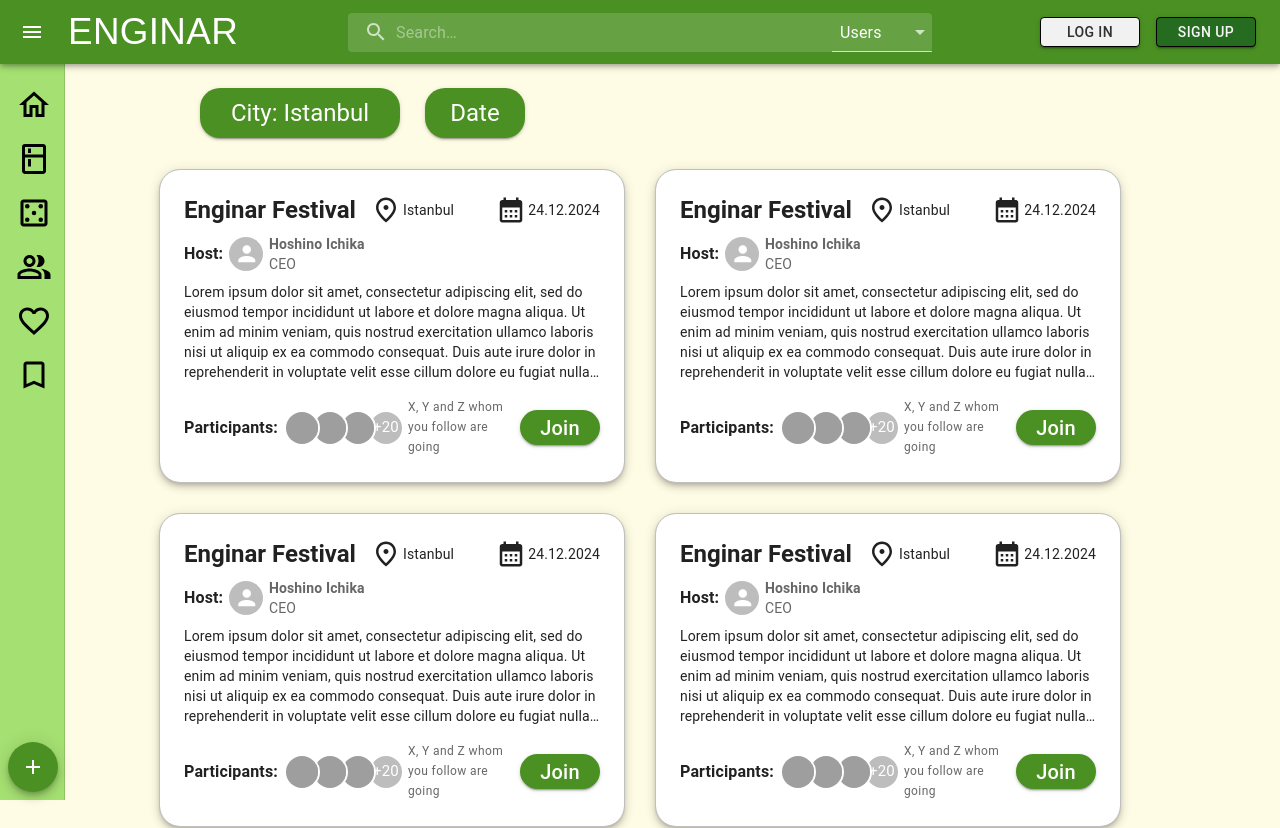
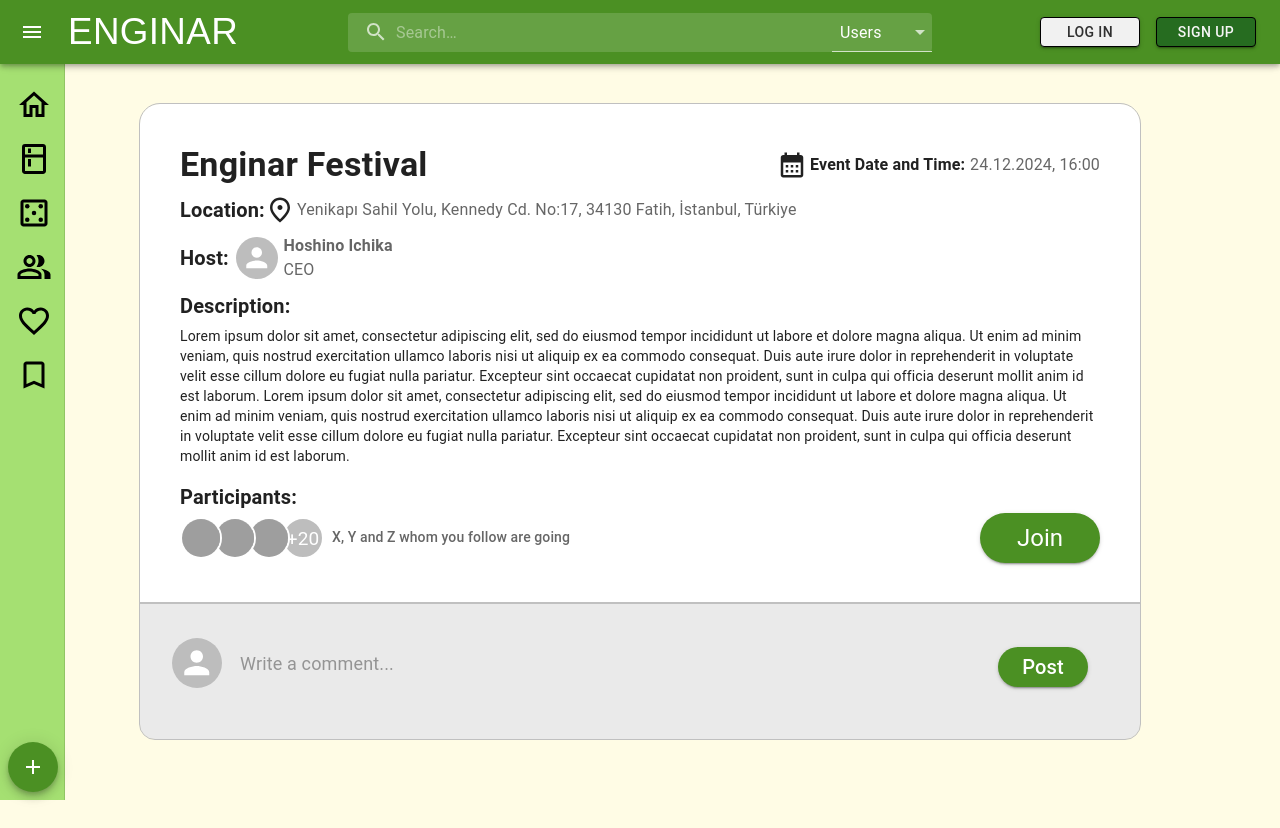
Before and after one commit to Soft-Engin/enginar_frontend, a React (Vite) app: page / in a window 1280 px wide. Shown: the top 828 px of the page. After the commit the page ends 800 px from the top, so only its background shows below. Built offline with nearby package versions, Linux system fonts and the light colour scheme; grey boxes are pictures that could not be loaded; a web font is replaced by a local one.

Commit message:
Initial EventDetailed and EventPage components added

```diff
--- a/src/App.jsx
+++ b/src/App.jsx
@@ -1,13 +1,13 @@
 import "./App.css";
 
 import Navbar from "./components/Navbar";
-import EventHub from "./components/EventHub";
+import EventPage from "./components/EventPage";
 
 function App() {
   return (
     <div>
     <Navbar></Navbar>
-    <EventHub />
+    <EventPage />
     </div>
   );
 }
--- a/src/components/EventDetailed.jsx
+++ b/src/components/EventDetailed.jsx
@@ -0,0 +1,120 @@
+import * as React from "react";
+import {
+  Typography,
+  Box,
+  Avatar,
+  AvatarGroup,
+  Button,
+  TextField
+} from "@mui/material";
+import PlaceOutlinedIcon from '@mui/icons-material/PlaceOutlined';
+import CalendarMonthIcon from "@mui/icons-material/CalendarMonth";
+
+export default function EventDetailed() {
+  return(
+    <Box>
+      <Box sx={{ maxWidth: 1000, outline: "1.5px solid #C0C0C0", backgroundColor: "#FFFFFF", p: 5, borderRadius: "20px 20px 0 0" }} >
+        <Box sx={{ display: "flex", justifyContent: "space-between", alignItems: "center", mb: 1 }}>
+          <Box sx={{ display: "flex", alignItems: "center" }}>
+            <Typography variant="h4" fontWeight="bold" style={{ marginRight: '15px', maxWidth: '400px' }} noWrap>
+              Enginar Festival
+            </Typography>
+          </Box>
+          <Box sx={{ display: 'flex', alignItems: 'center' }}>
+            <CalendarMonthIcon style={{ fontSize: '30px', marginRight: '3px' }} />
+            <Typography variant="body1" component="div" fontWeight="bold" style={{ marginRight: '5px' }} noWrap>
+              Event Date and Time:
+            </Typography>
+            <Typography variant="body1" component="div" color="text.secondary" noWrap>
+              24.12.2024, 16:00
+            </Typography>
+          </Box>
+        </Box>
+
+        <Box sx={{ display: 'flex', alignItems: 'center', mb: 1 }}>
+          <Typography variant="h6" component="div" fontWeight="bold" noWrap>
+            Location:
+          </Typography>
+          <PlaceOutlinedIcon style={{ fontSize: '30px', marginRight: '2px' }} />
+          <Typography variant="body1" component="div" color="text.secondary" noWrap>
+            Yenikapı Sahil Yolu, Kennedy Cd. No:17, 34130 Fatih, İstanbul, Türkiye
+          </Typography>
+        </Box>
+
+        <Box sx={{ display: 'flex', alignItems: 'center', mb: 1 }}>
+          <Typography variant="h6" component="div" fontWeight="bold" style={{ marginRight: '7px' }} noWrap>
+            Host:
+          </Typography>
+          <Avatar sx={{ width: 42, height: 42, marginRight: 0.7 }}/>
+          <Typography variant="body1" component="div" color="text.secondary" noWrap>
+            <b>Hoshino Ichika</b><br/>CEO
+          </Typography>
+        </Box>
+
+        <Typography variant="h6" component="div" fontWeight="bold" style={{ marginBottom: '4px' }}>
+          Description:
+        </Typography>
+        <Typography variant="body2" component="div">
+          Lorem ipsum dolor sit amet, consectetur adipiscing elit, sed do eiusmod tempor incididunt ut labore et dolore magna aliqua. Ut enim ad minim veniam, quis nostrud exercitation ullamco laboris nisi ut aliquip ex ea commodo consequat. Duis aute irure dolor in reprehenderit in voluptate velit esse cillum dolore eu fugiat nulla pariatur. Excepteur sint occaecat cupidatat non proident, sunt in culpa qui officia deserunt mollit anim id est laborum. Lorem ipsum dolor sit amet, consectetur adipiscing elit, sed do eiusmod tempor incididunt ut labore et dolore magna aliqua. Ut enim ad minim veniam, quis nostrud exercitation ullamco laboris nisi ut aliquip ex ea commodo consequat. Duis aute irure dolor in reprehenderit in voluptate velit esse cillum dolore eu fugiat nulla pariatur. Excepteur sint occaecat cupidatat non proident, sunt in culpa qui officia deserunt mollit anim id est laborum.
+        </Typography>
+
+        <Typography variant="h6" component="div" fontWeight="bold" style={{ marginTop: '15px' }}>
+          Participants:
+        </Typography>
+
+        <Box sx={{ display: "flex", justifyContent: "space-between", alignItems: "center" }}>
+          <Box sx={{ display: 'flex', alignItems: 'center' }}>
+            <AvatarGroup total={23} sx={{'& .MuiAvatar-root': { width: 38, height: 38, fontSize: 19 }, marginRight: 1}}>
+              <Avatar alt="Remy Sharp" src="/static/images/avatar/1.jpg" />
+              <Avatar alt="Travis Howard" src="/static/images/avatar/2.jpg" />
+              <Avatar alt="Agnes Walker" src="/static/images/avatar/4.jpg" />
+            </AvatarGroup>
+            <Typography variant="subtitle2" component="div" color="text.secondary">
+              X, Y and Z whom you follow are going
+            </Typography>
+          </Box>
+          <Box sx={{ display: 'flex', alignItems: 'center' }}>
+            <Button variant="contained" style={{ backgroundColor: "#4B9023", borderRadius: 30, width: "120px", height: "50px", textTransform: "none" }}>
+              <Typography variant="h5">
+                Join
+              </Typography>
+            </Button>
+          </Box>
+        </Box>
+      </Box>
+
+      <Box sx={{ maxWidth: 1000, outline: "1px solid #C0C0C0", backgroundColor: "#EAEAEA", p: 4, borderRadius: "0 0 15px 15px" }}>
+        <Box sx={{ display: "flex", justifyContent: "space-between", alignItems: "center", mb: 1, mr: 2.5 }}>
+          <Box sx={{ display: 'flex', alignItems: 'center', flexGrow: 1, mb: 1 }}>
+            <Avatar sx={{ width: 50, height: 50, marginRight: 0.5 }}/>
+            <TextField fullWidth multiline placeholder="Write a comment..." variant="outlined" sx={{
+              "& .MuiOutlinedInput-root": {
+                "& fieldset": {
+                  border: "none",
+                },
+                "&:hover fieldset": {
+                  border: "none",
+                },
+                "&.Mui-focused fieldset": {
+                  border: "none",
+                },
+                "& .MuiInputBase-input": {
+                  fontSize: "18px",
+                },
+              },
+            }} />
+          </Box>
+          <Box sx={{ display: 'flex', alignItems: 'center', ml: 5 }}>
+            <Button variant="contained" style={{ backgroundColor: "#4B9023", borderRadius: 30, width: "90px", height: "40px", textTransform: "none" }}>
+              <Typography variant="h6">
+                Post
+              </Typography>
+            </Button>
+          </Box>
+        </Box>
+
+
+      </Box>
+    </Box>
+  );
+}
--- a/src/components/EventPage.jsx
+++ b/src/components/EventPage.jsx
@@ -1,7 +1,10 @@
 import EventDetailed from "./EventDetailed"
+import Box from '@mui/material/Box';
 
 export default function EventPage() {
   return(
+    <Box sx={{ m: 5 }}>
       <EventDetailed />
+    </Box>
   )
 }
```
